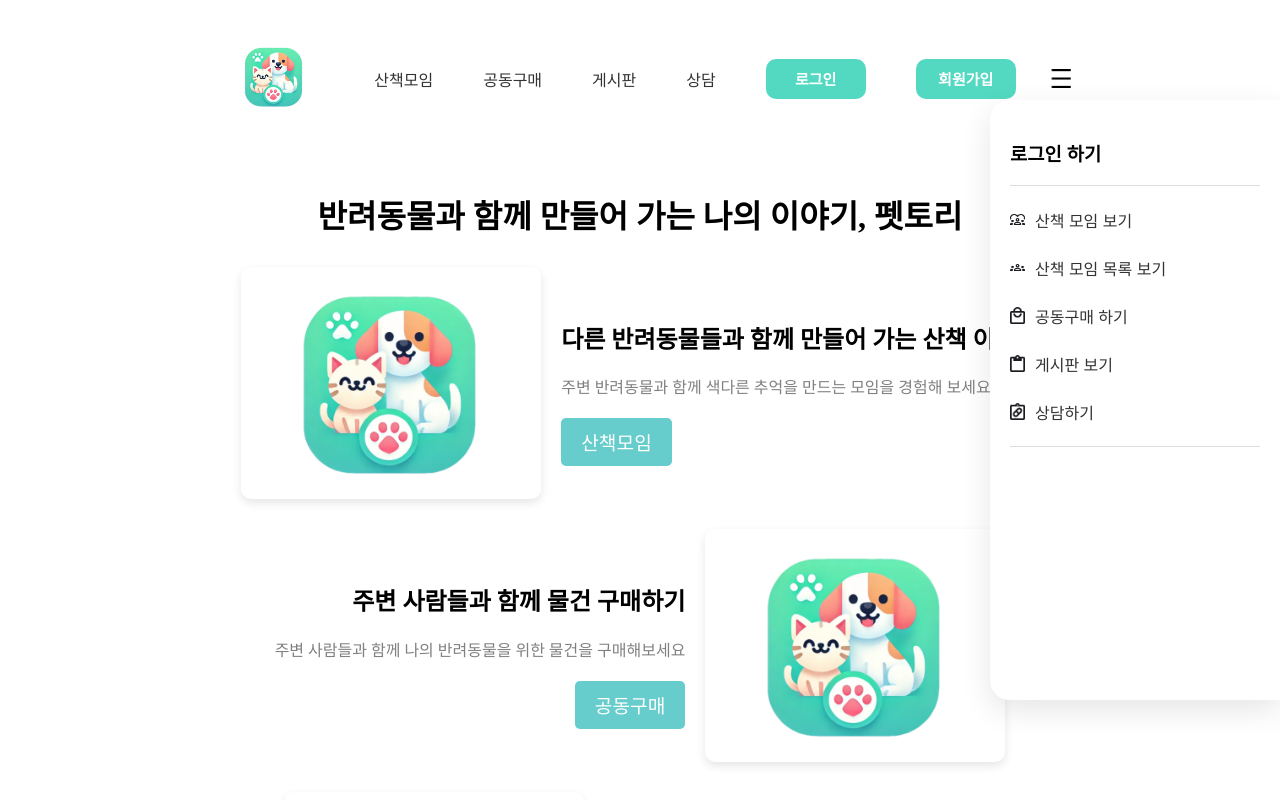
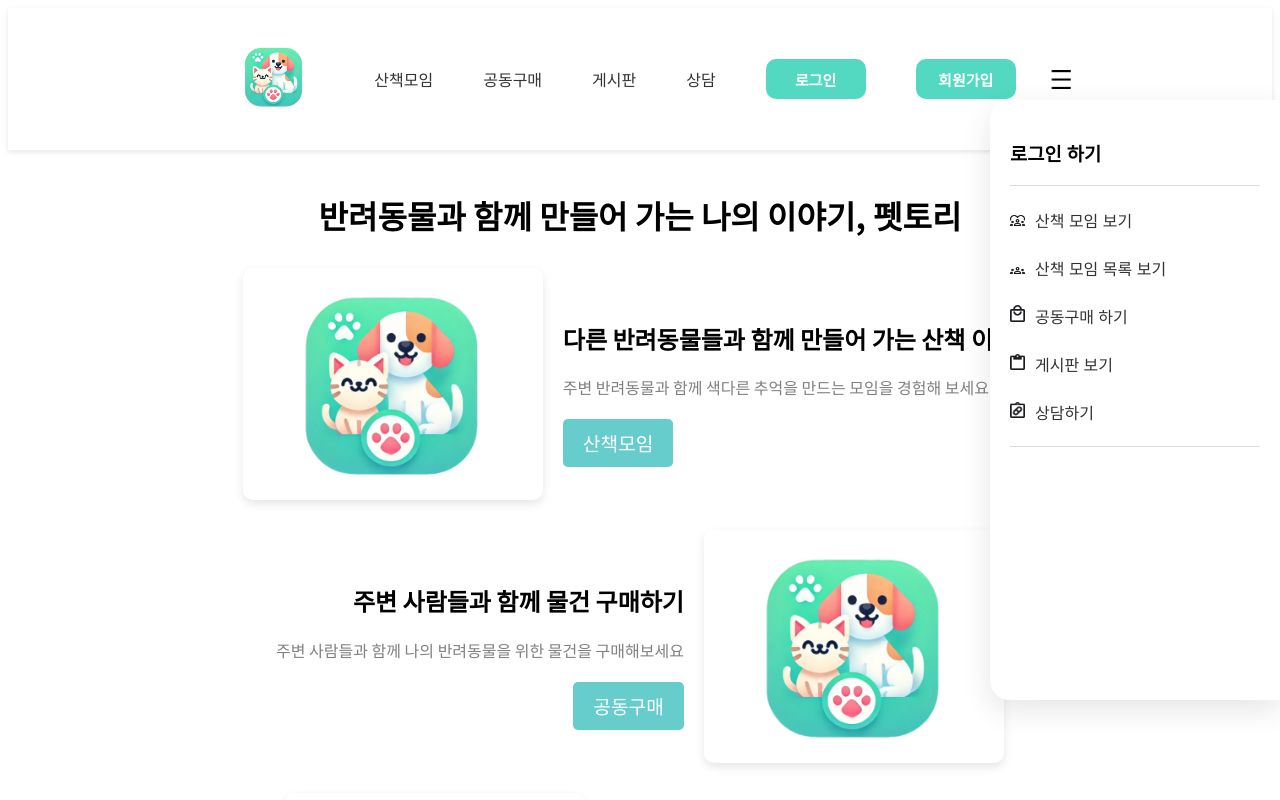
Before and after one commit to beyond-sw-camp/be10-3rd-Pettory-pettory, a Vue app in the folder pettory-frontend/: page / in a window 1280 px wide. Both pictures are taken after a click on the picture 1060 px from the left and 78 px from the top of the page. Shown: the top 800 px of the page. Built offline with nearby package versions, Linux system fonts and the light colour scheme.

Commit message:
[style] 헤더, 파비콘, 폰트 설정

```diff
--- a/pettory-frontend/index.html
+++ b/pettory-frontend/index.html
@@ -2,9 +2,11 @@
 <html lang="en">
   <head>
     <meta charset="UTF-8">
-    <link rel="icon" href="/favicon.ico">
+    <link rel="icon" href="/펫토리아이콘.png">
     <meta name="viewport" content="width=device-width, initial-scale=1.0">
     <title>Pettory</title>
+      <!-- 구글 웹 폰트 추가 -->
+      <link href="https://fonts.googleapis.com/css2?family=Noto+Sans+KR:wght@100;400;700;900&display=swap" rel="stylesheet">
   </head>
   <body>
     <div id="app"></div>
--- /dev/null
+++ b/pettory-frontend/src/assets/global.css
@@ -0,0 +1,6 @@
+body{
+    font-family: 'Noto Sans KR', serif;
+    font-optical-sizing: auto;
+    font-weight: 400;
+    font-style: normal;
+}
--- a/pettory-frontend/src/components/common/SideMenuBar.vue
+++ b/pettory-frontend/src/components/common/SideMenuBar.vue
@@ -50,38 +50,38 @@ onMounted(() => {
       </li>
 
       <li class="menu-item">
-<!--        <RouterLink to="/users/email" active-class="active">-->
+        <RouterLink to="/walkinggroups" active-class="active">
           <img src="@/assets/image/diversity_1.png" alt="icon" class="icon" />
           <span>산책 모임 보기</span>
-<!--        </RouterLink>-->
+        </RouterLink>
       </li>
 
       <li class="menu-item">
-<!--        <RouterLink to="/users/email" active-class="active">-->
+        <RouterLink to="/registerwalkinggroups" active-class="active">
           <img src="@/assets/image/groups.png" alt="icon" class="icon" />
           <span>산책 모임 목록 보기</span>
-<!--        </RouterLink>-->
+        </RouterLink>
       </li>
 
       <li class="menu-item">
-<!--        <RouterLink to="/users/email" active-class="active">-->
+        <RouterLink to="/shoppinggroup" active-class="active">
           <img src="@/assets/image/local_mall.png" alt="icon" class="icon" />
           <span>공동구매 하기</span>
-<!--        </RouterLink>-->
+        </RouterLink>
       </li>
 
       <li class="menu-item">
-<!--        <RouterLink to="/users/email" active-class="active">-->
+        <RouterLink to="/board" active-class="active">
           <img src="@/assets/image/content_paste.png" alt="icon" class="icon" />
           <span>게시판 보기</span>
-<!--        </RouterLink>-->
+        </RouterLink>
       </li>
 
       <li class="menu-item">
-<!--        <RouterLink to="/users/email" active-class="active">-->
+        <RouterLink to="/counseling" active-class="active">
           <img src="@/assets/image/admin_meds.png" alt="icon" class="icon" />
           <span>상담하기</span>
-<!--        </RouterLink>-->
+        </RouterLink>
       </li>
 
 
--- a/pettory-frontend/src/components/header/Header.vue
+++ b/pettory-frontend/src/components/header/Header.vue
@@ -96,6 +96,11 @@ onBeforeUnmount(() => {
 </template>
 
 <style scoped>
+
+  header {
+    width: 100%;  /* 화면 전체 너비 차지 */
+    box-shadow: 0px 2px 5px rgba(0, 0, 0, 0.1); /* 그림자 추가 */
+  }
   .wrapper {
     display: flex;
     justify-content: center;
--- a/pettory-frontend/src/main.js
+++ b/pettory-frontend/src/main.js
@@ -3,6 +3,7 @@ import App from './App.vue'
 import router from "@/router/router.js";
 import BootstrapVue3 from "bootstrap-vue-3";
 import { createPinia } from "pinia";
+import './assets/global.css';
 
 const app = createApp(App);
 const pinia = createPinia();
```
Also changed, not shown: pettory-frontend/public/펫토리아이콘.png (added).
